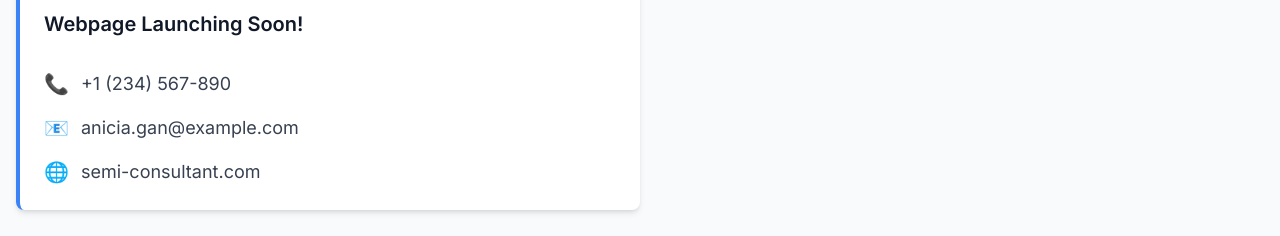
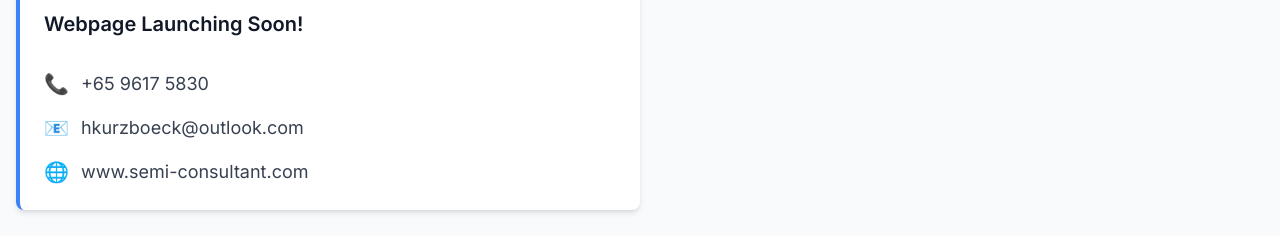
Before and after one commit to KennKurzbock/semi-consultant, a plain HTML site: page index.html in a window 1280 px wide. Shown: the part 302-538 px from the top of the page. Drawn offline with nearby package versions, Linux system fonts and the light colour scheme.

Commit message:
Update index.html

```diff
--- a/index.html
+++ b/index.html
@@ -50,15 +50,15 @@
                             <div class="mt-8 space-y-4 text-lg text-gray-700">
                                 <div class="flex items-center space-x-3">
                                     <span class="text-xl">📞</span>
-                                    <a href="tel:+65 9617 5830" class="hover:text-blue-600 transition-colors duration-200">+1 (234) 567-890</a>
+                                    <a href="tel:+65 9617 5830" class="hover:text-blue-600 transition-colors duration-200">+65 9617 5830</a>
                                 </div>
                                 <div class="flex items-center space-x-3">
                                     <span class="text-xl">📧</span>
-                                    <a href="mailto:hkurzboeck@outlook.com" class="hover:text-blue-600 transition-colors duration-200">anicia.gan@example.com</a>
+                                    <a href="mailto:hkurzboeck@outlook.com" class="hover:text-blue-600 transition-colors duration-200">hkurzboeck@outlook.com</a>
                                 </div>
                                 <div class="flex items-center space-x-3">
                                     <span class="text-xl">🌐</span>
-                                    <a href="www.semi-consultant.com" target="_blank" rel="noopener noreferrer" class="hover:text-blue-600 transition-colors duration-200">semi-consultant.com</a>
+                                    <a href="www.semi-consultant.com" target="_blank" rel="noopener noreferrer" class="hover:text-blue-600 transition-colors duration-200">www.semi-consultant.com</a>
                                 </div>
                             </div>
                         </p>
```
